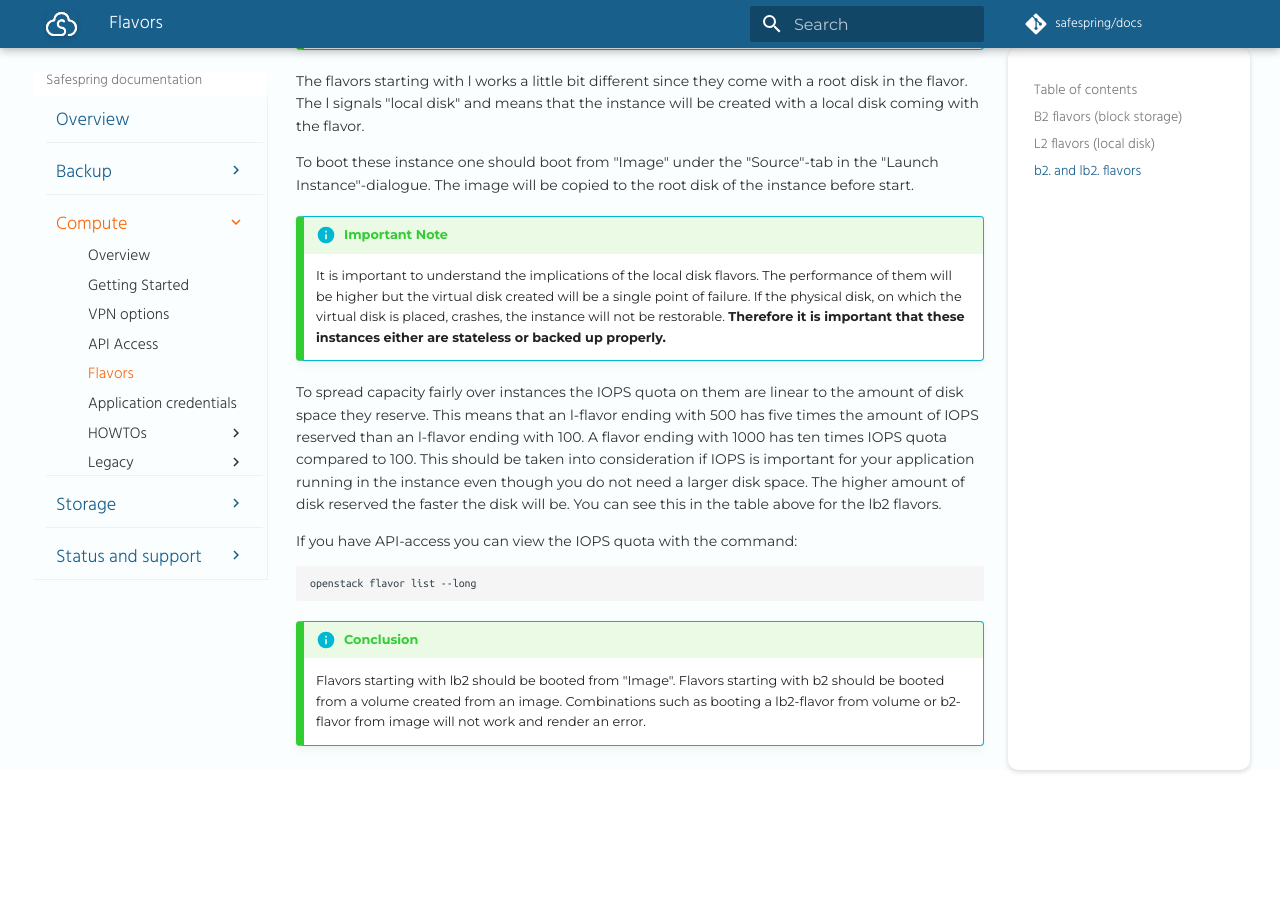
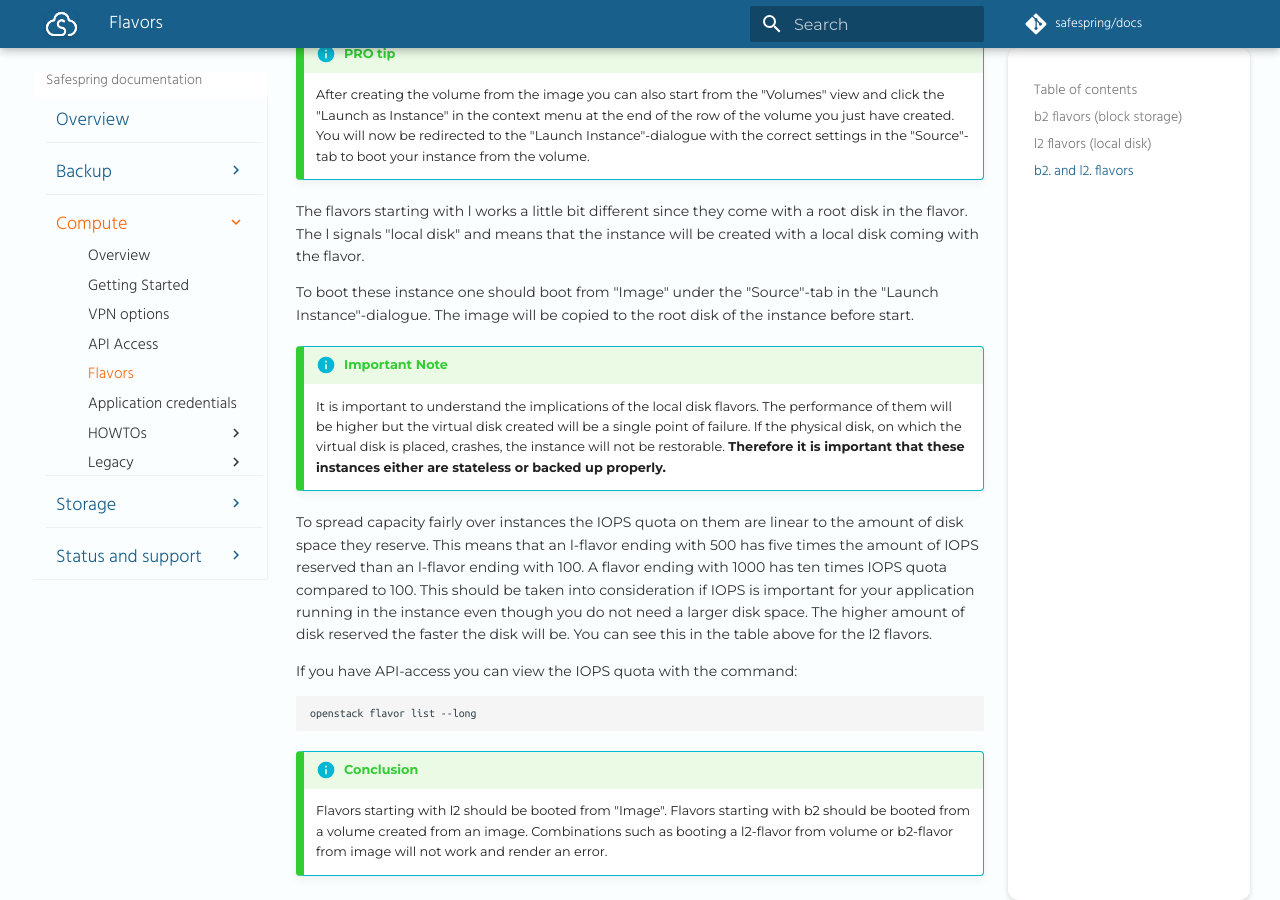
Before and after one commit to safespring/docs, an MkDocs documentation site: the page built from content/new/flavors.md, in a window 1280 px wide and 900 px high, scrolled down 2384 px. Built offline with MkDocs 1.6.1 and Material for MkDocs 9.7.7, drawn with Linux system fonts in a browser that asks for light colours; a script that is not in the unit is left out; comment, search, counter and statistics services are not loaded; old or Windows-style settings are respelled for this version of MkDocs; some of the changed text lies outside the part shown.

Commit message:
fixed a few typos in the flavor doc and added to the roadmap

```diff
--- a/content/new/flavors.md
+++ b/content/new/flavors.md
@@ -1,9 +1,12 @@
 # Flavors
 This chapter describes the different flavors and how they are used in the platform. It is important to understand what the different flavors imply and which combinations that is possible to boot a working instance.
 
-##B2 flavors (block storage)
+## b2 flavors (block storage)
+
+!!! info "versions"
+    The first number in the flavor name (l2 or b2) denotes a particular version of this flavor. We might introduce other versions in the future with different properties.
+
 Instance created with these flavors need a volume to boot from. See below how to accomplish that.
-
 
 | Flavor name    | Description                                                                  |
 | -------------- | ---------------------------------------------------------------------------- |
@@ -18,8 +21,8 @@
 | `b2.c16r32`| ram: 32768, vcpus: 16, disk: 0 |
 | `b2.c16r64`| ram: 65536, vcpus: 16, disk: 0 |
 
+## l2 flavors (local disk)
 
-##L2 flavors (local disk)
 Instances created with these flavors must be booted from an image and not a volume. See below how to accomplish that.
 
 | Flavor name    | Description                                                                  |
@@ -37,7 +40,8 @@
 | `l2.c16r32.500`| ram: 32768, vcpus: 16, disk: 500, read_iops: 50000, write_iops: 25000 |
 | `l2.c16r32.1000`| ram: 32768, vcpus: 16, disk: 1000, read_iops: 100000, write_iops: 50000 |
 
-## b2. and lb2. flavors
+## b2. and l2. flavors
+
 ![image](../images/np-storage-types.png)
 The flavors starting with b2 does not come with any disk space in the flavor. You can see this in the flavor listing when starting the instance that they have a zero in the "Root Disk" column. This means that in order to boot an instance with such a flavor the root disk must be created beforehand under "Volumes". The procedure is to create a new volume and choosing that it should contain an image that you pick in the drop down "Use Image as Source" which is visible if you pick "Image" under the drop down "Volume Source".
 
@@ -53,11 +57,11 @@
 !!! info "Important Note"
     It is important to understand the implications of the local disk flavors. The performance of them will be higher but the virtual disk created will be a single point of failure. If the physical disk, on which the virtual disk is placed, crashes, the instance will not be restorable. **Therefore it is important that these instances either are stateless or backed up properly.**
 
-To spread capacity fairly over instances the IOPS quota on them are linear to the amount of disk space they reserve. This means that an l-flavor ending with 500 has five times the amount of IOPS reserved than an l-flavor ending with 100. A flavor ending with 1000 has ten times IOPS quota compared to 100. This should be taken into consideration if IOPS is important for your application running in the instance even though you do not need a larger disk space. The higher amount of disk reserved the faster the disk will be. You can see this in the table above for the lb2 flavors.
+To spread capacity fairly over instances the IOPS quota on them are linear to the amount of disk space they reserve. This means that an l-flavor ending with 500 has five times the amount of IOPS reserved than an l-flavor ending with 100. A flavor ending with 1000 has ten times IOPS quota compared to 100. This should be taken into consideration if IOPS is important for your application running in the instance even though you do not need a larger disk space. The higher amount of disk reserved the faster the disk will be. You can see this in the table above for the l2 flavors.
 
 If you have API-access you can view the IOPS quota with the command:
 
     openstack flavor list --long
 
 !!! info "Conclusion"
-    Flavors starting with lb2 should be booted from "Image". Flavors starting with b2 should be booted from a volume created from an image. Combinations such as booting a lb2-flavor from volume or b2-flavor from image will not work and render an error.
+    Flavors starting with l2 should be booted from "Image". Flavors starting with b2 should be booted from a volume created from an image. Combinations such as booting a l2-flavor from volume or b2-flavor from image will not work and render an error.
```
Also changed, not shown: content/service/roadmap.md (+6 -0 lines).
